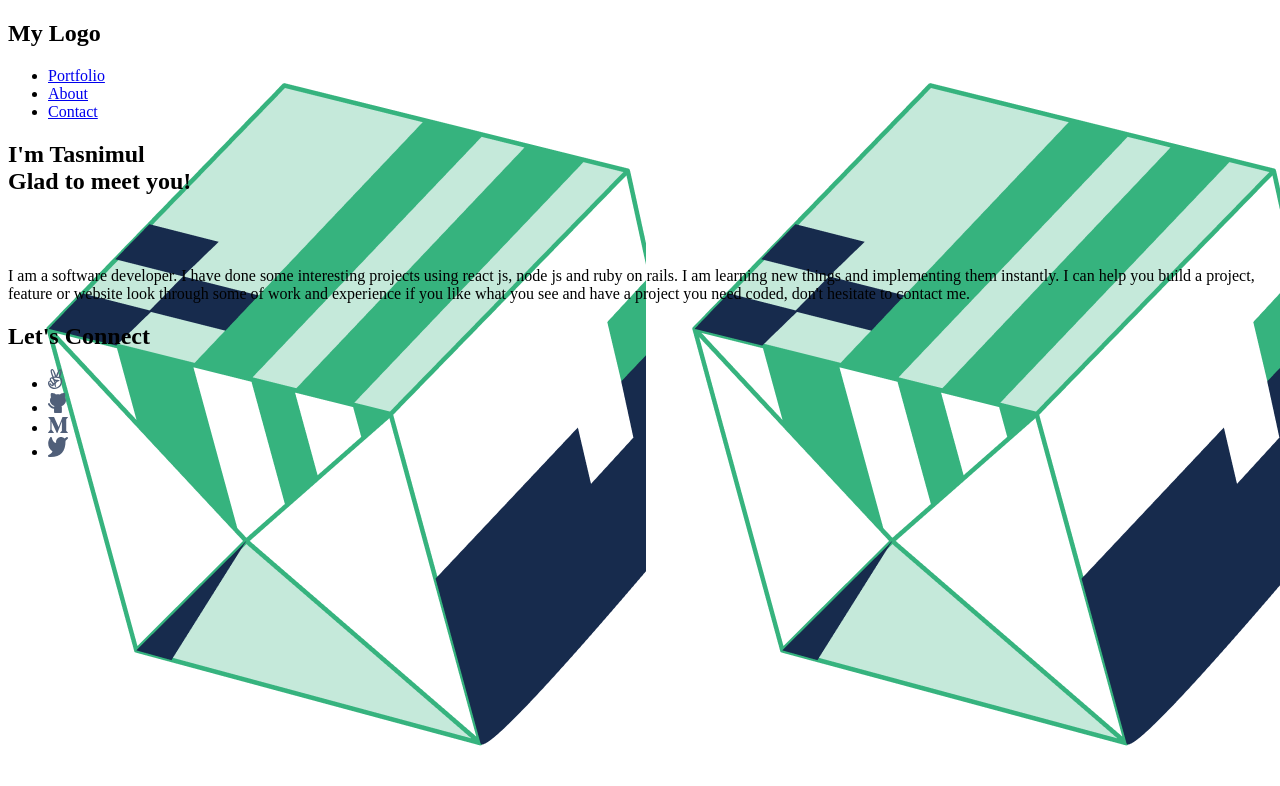
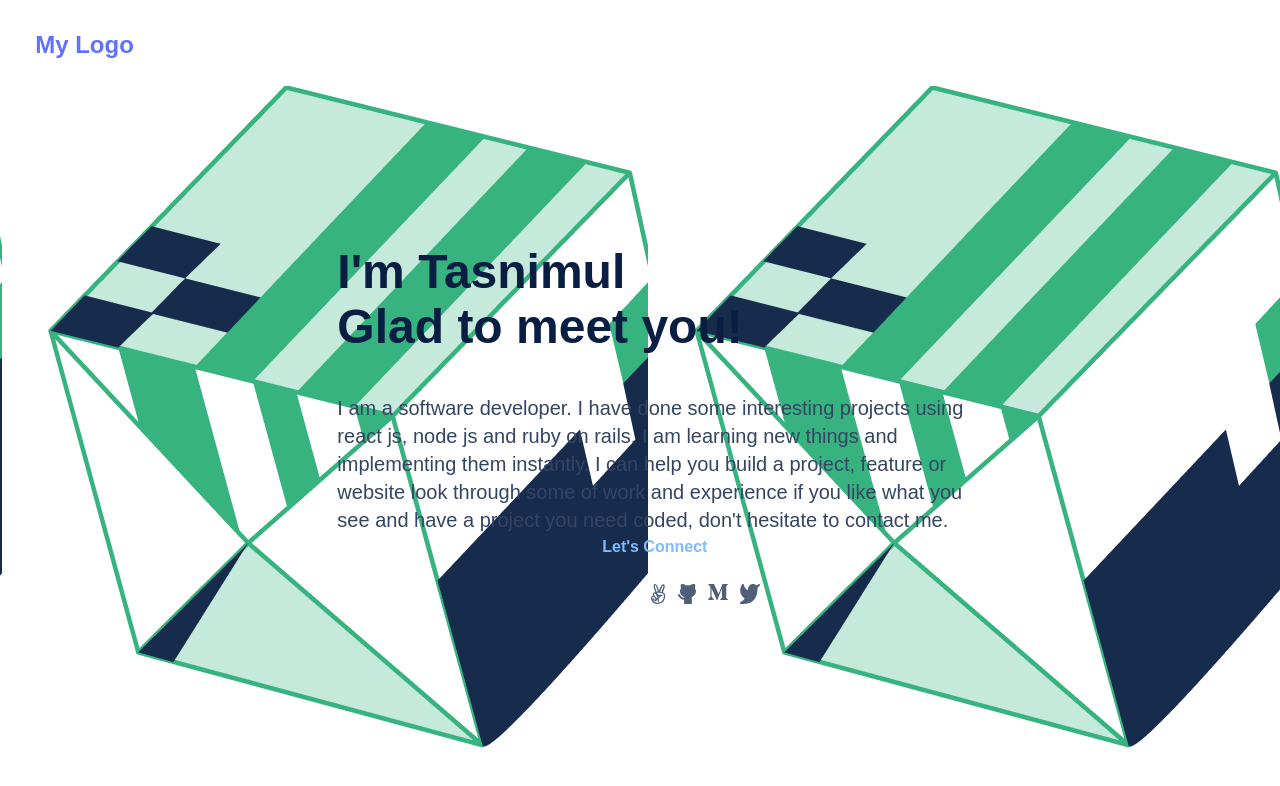
Before and after one commit to tasnimulhasan07/mobile-, a website: page index.html in a window 1280 px wide. Drawn offline with Linux system fonts and the light colour scheme.

Commit message:
fixed / error linters

```diff
--- a/index.html
+++ b/index.html
@@ -6,7 +6,7 @@
     <meta http-equiv="X-UA-Compatible" content="IE=edge">
     <meta name="viewport" content="width=device-width, initial-scale=1.0">
     <title>Tasnimul hasan portfolio</title>
-    <link href="style.css/" rel="stylesheet" type="text/css">
+    <link href="/style.css" rel="stylesheet" type="text/css">
     <style> body{background: url("image/pic.png");} </style>
 
   </head>
```
